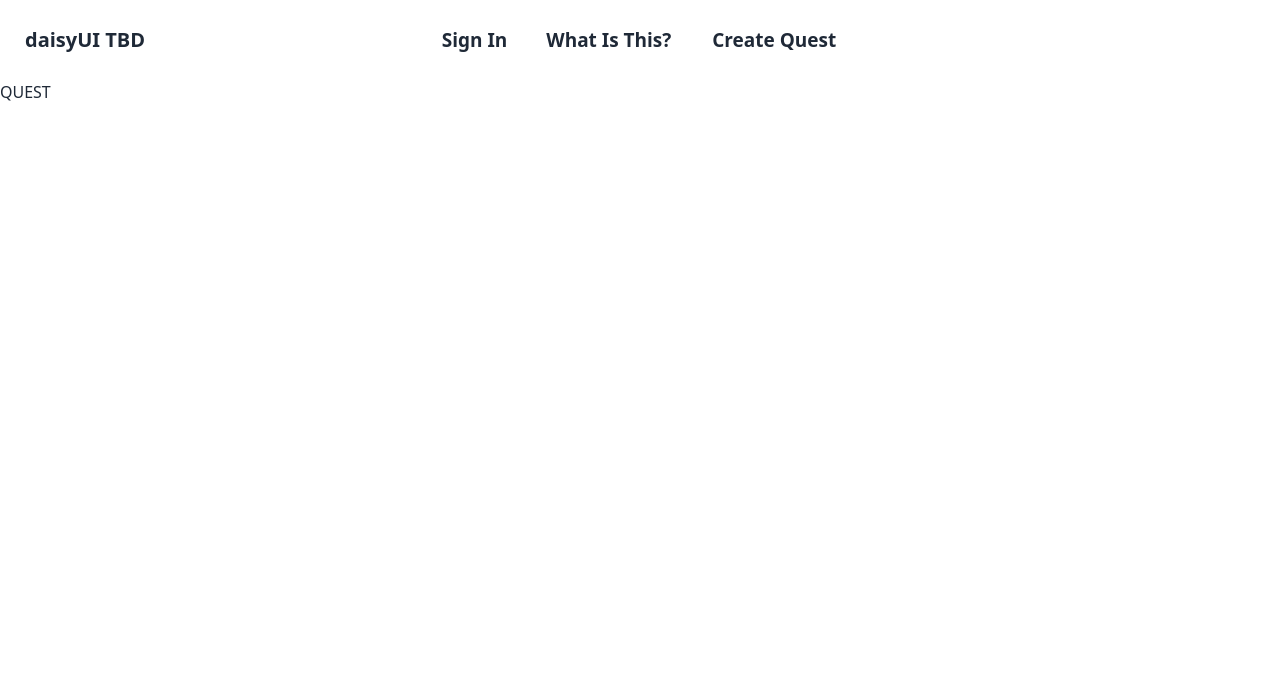
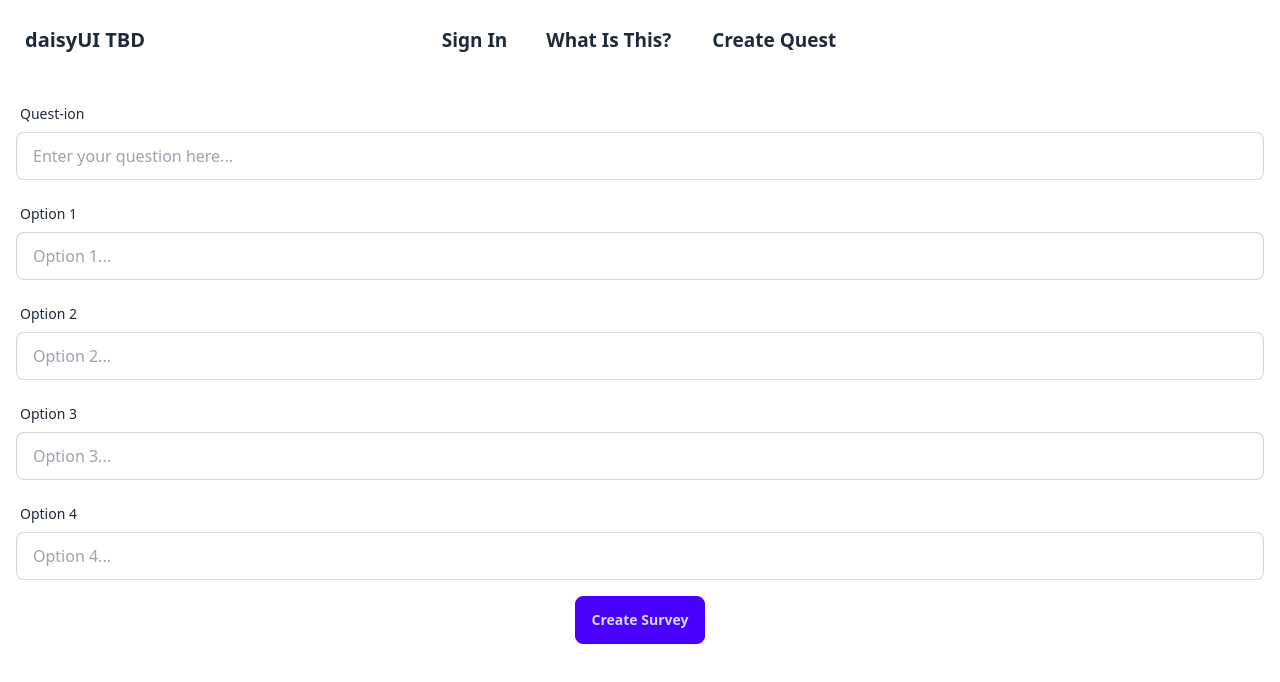
Before and after one commit to DhihanA/react-surveyor, a Next.js app: page /quest in a window 1280 px wide. Shown: the top 682 px of the page. Built offline with nearby package versions, Linux system fonts and the light colour scheme; no server answers.

Commit message:
started up the create a survey form, implemented uploading it to firestore

```diff
--- a/src/firebase.js
+++ b/src/firebase.js
@@ -1,6 +1,7 @@
 // Import the functions you need from the SDKs you need
 import { initializeApp } from "firebase/app";
 import { getAuth, GoogleAuthProvider } from "firebase/auth"
+import { getFirestore } from "firebase/firestore"
 // import { getAnalytics } from "firebase/analytics";
 // TODO: Add SDKs for Firebase products that you want to use
 // https://firebase.google.com/docs/web/setup#available-libraries
@@ -20,9 +21,10 @@ const firebaseConfig = {
 
 // Initialize Firebase
 const app = initializeApp(firebaseConfig); // initializing firebase
+const db = getFirestore(app); // getting the instance of the DB
 const auth = getAuth(app); // the gateway to Firebase's authentication features (signing in/out, checking if user is logged in, etc.)
 auth.languageCode = 'en';
 const provider = new GoogleAuthProvider(); // provides user the ability to sign in with Google
 // const analytics = getAnalytics(app);
 
-export { auth, provider }
+export { auth, provider, db }
--- a/src/pages/_app.jsx
+++ b/src/pages/_app.jsx
@@ -1,10 +1,14 @@
 import "@/styles/globals.css";
 // import "@/components/NavbarComponent"
 import NavbarComponent from "@/components/NavbarComponent";
+import Head from "next/head";
 
 export default function App({ Component, pageProps }) {
   return (
     <>
+      <Head>
+        <title>QuickQuest</title>
+      </Head>
       <NavbarComponent />
       <Component {...pageProps} />
     </>
--- a/src/pages/index.jsx
+++ b/src/pages/index.jsx
@@ -1,6 +1,7 @@
 import { useAuthState } from "react-firebase-hooks/auth";
 import { auth } from '@/firebase.js';
 import SignInComponent from '@/components/SignInComponent'
+import Head from "next/head";
 
 export default function Home() {
   // home page
@@ -31,6 +32,8 @@ export default function Home() {
           <p>Your email: {user.email}</p>
           <p>Your UID: {user.uid}</p>
 
+
+
         </div>
         ) : (
           // need to let them sign in here
--- a/src/pages/quest/index.jsx
+++ b/src/pages/quest/index.jsx
@@ -1,7 +1,103 @@
+import Image from 'next/image';
+import { useState, useEffect } from 'react';
+import { useAuthState } from "react-firebase-hooks/auth";
+import { auth, db } from '@/firebase.js';
+import { addDoc, collection } from "firebase/firestore"; // gonna use this to add the doc to the collection soon
+
+
 export default function Quest() {
+    const [user, loading, error] = useAuthState(auth);
+
+    const [question, setQuestion] = useState('');
+    const [quest, setQuest] = useState(null);
+    const [options, setOptions] = useState(['', '', '', '']);
+
+    const handleOptionChange = (index, value) => {
+        const newOptions = [...options];
+        newOptions[index] = value;
+        setOptions(newOptions);
+    };
+
+    useEffect(() => {
+        if (quest) {
+            const addSurvey = async () => {
+                try {
+                    const docRef = await addDoc(collection(db, "surveys"), quest);
+                    console.log("Document written with ID: ", docRef.id);
+                  } catch (e) {
+                    console.error("Error adding document: ", e);
+                }
+            }
+            addSurvey();
+        }
+    }, [quest]);
+
+
+
+    const handleSubmit = (e) => {
+        e.preventDefault();
+        // console.log('Question:', question);
+        // console.log('Options:', options);
+
+        let currDate = new Date();
+        const userQuest = {
+            'question': question,
+            'options': options,
+            'responses': {
+                'option1': 0,
+                'option2': 0,
+                'option3': 0,
+                'option4': 0
+            },
+            'createdBy': user.uid,
+            'createdAt': currDate,
+            'expiresAt': new Date(currDate.getTime() + 60 * 60 * 1000)
+        };
+
+        console.log(userQuest);
+        setQuest(userQuest);
+
+        setQuestion('');
+        setOptions(['', '', '', '']);
+    };
+
     return (
-        <div>
-            QUEST
-        </div>
+      <div className="p-4 text-center">
+        <form onSubmit={handleSubmit} className="space-y-4">
+          <div className="form-control">
+            <label className="label">
+              <span className="label-text">Quest-ion</span>
+            </label>
+            <input
+              type="text"
+              placeholder="Enter your question here..."
+              className="input input-bordered w-full"
+              value={question}
+              onChange={(e) => setQuestion(e.target.value)}
+              required
+            />
+          </div>
+
+          {options.map((option, index) => (
+            <div key={index} className="form-control">
+              <label className="label">
+                <span className="label-text">Option {index + 1}</span>
+              </label>
+              <input
+                type="text"
+                placeholder={`Option ${index + 1}...`}
+                className="input input-bordered w-full"
+                value={option}
+                onChange={(e) => handleOptionChange(index, e.target.value)}
+                required
+              />
+            </div>
+          ))}
+
+          <button type="submit" className="btn btn-primary mt-4">
+            Create Survey
+          </button>
+        </form>
+      </div>
     );
 }
```
